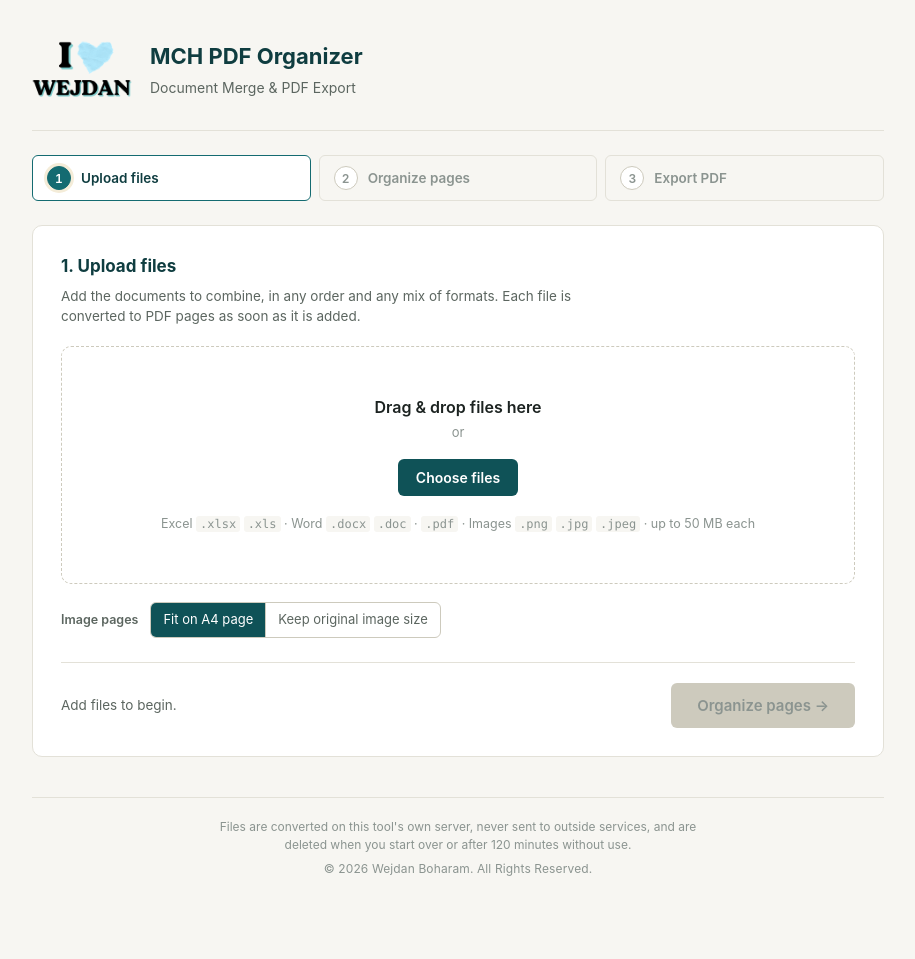
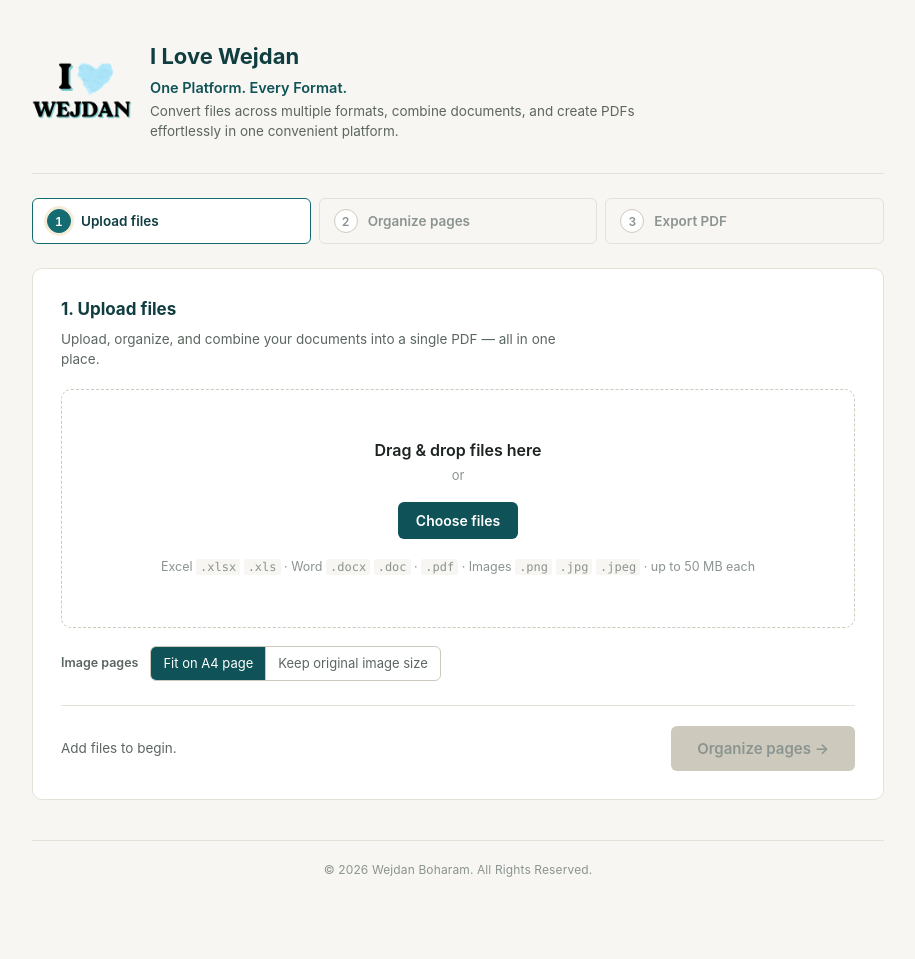
Before and after one commit to Wejdanfb/iloveWejdan, a Flask app: page / in a window 1280 px wide. Shown: the whole page, without its empty margins (182-1097 px from the left). Before the commit the page ends 876 px from the top, so only its background shows below. Run offline with Flask 3, Linux system fonts and the light colour scheme; some libraries are stand-ins or nearby versions.

Commit message:
Rebrand as I Love Wejdan: name, tagline, intro text; remove processing notice
- Page title and header: "I Love Wejdan"
- Under the name: "One Platform. Every Format." and the platform description
- Step 1 intro: "Upload, organize, and combine your documents into a single
  PDF — all in one place."
- Footer processing/privacy notice removed (copyright line kept)
- Logo unchanged (static/logo.png from the previous commit)

Co-Authored-By: Claude Opus 5.5 <noreply@anthropic.com>
Claude-Session: https://claude.ai/code/session_01SzKcUCzdeARfwmG5i8YMxL

```diff
--- a/static/style.css
+++ b/static/style.css
@@ -828,7 +828,9 @@ code { font-family: var(--font-mono); font-size: 12px; background: var(--paper);
 .error-banner p { flex: 1; }
 .error-close { color: var(--error); }
 
-.privacy-note { font-size: 12px; max-width: 64ch; margin: 0 auto 6px !important; }
+/* Masthead: site name, tagline and one-line description (same type scale as before) */
+.masthead-text p.masthead-tagline { margin: 4px 0 0; color: var(--teal-700); font-size: 14.5px; font-weight: 600; }
+.masthead-text p.masthead-desc { margin: 2px 0 0; color: var(--ink-soft); font-size: 13.5px; max-width: 60ch; }
 
 @media (max-width: 760px) {
   .page { padding: 0 16px 60px; }
--- a/templates/index.html
+++ b/templates/index.html
@@ -3,7 +3,7 @@
 <head>
 <meta charset="UTF-8">
 <meta name="viewport" content="width=device-width, initial-scale=1.0">
-<title>MCH PDF Organizer</title>
+<title>I Love Wejdan</title>
 <link rel="icon" href="/static/logo.png">
 <link rel="stylesheet" href="/static/style.css">
 </head>
@@ -20,8 +20,9 @@
       </span>
     </a>
     <div class="masthead-text">
-      <h1><a class="home-link" id="home-link" href="/" title="Back to the start screen">MCH PDF Organizer</a></h1>
-      <p>Document Merge &amp; PDF Export</p>
+      <h1><a class="home-link" id="home-link" href="/" title="Back to the start screen">I Love Wejdan</a></h1>
+      <p class="masthead-tagline">One Platform. Every Format.</p>
+      <p class="masthead-desc">Convert files across multiple formats, combine documents, and create PDFs effortlessly in one convenient platform.</p>
     </div>
   </header>
 
@@ -44,8 +45,7 @@
     <section class="panel" id="panel-upload" data-step="1">
       <div class="panel-head">
         <h2>1. Upload files</h2>
-        <p class="panel-sub">Add the documents to combine, in any order and any mix of formats.
-          Each file is converted to PDF pages as soon as it is added.</p>
+        <p class="panel-sub">Upload, organize, and combine your documents into a single PDF — all in one place.</p>
       </div>
 
       <div class="dropzone" id="dropzone" tabindex="0" role="button" aria-label="Add files">
@@ -176,8 +176,6 @@
   </main>
 
   <footer>
-    <p class="privacy-note">Files are converted on this tool's own server, never sent to outside services,
-      and are deleted when you start over or after {{ ttl_minutes }} minutes without use.</p>
     <p class="credit">&copy; 2026 Wejdan Boharam. All Rights Reserved.</p>
   </footer>
 
```
